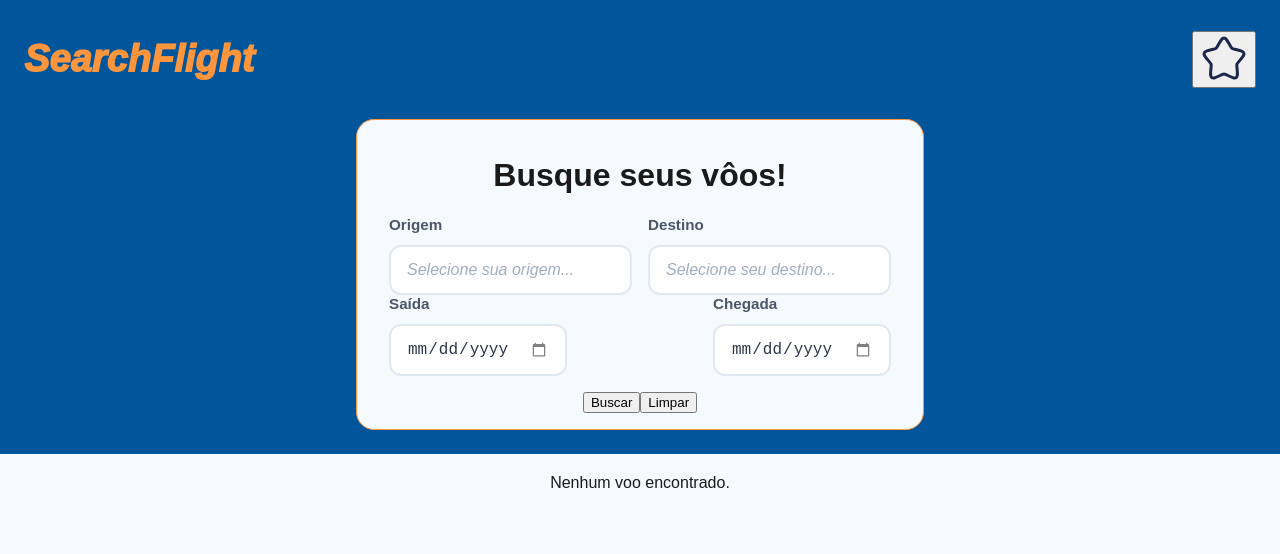
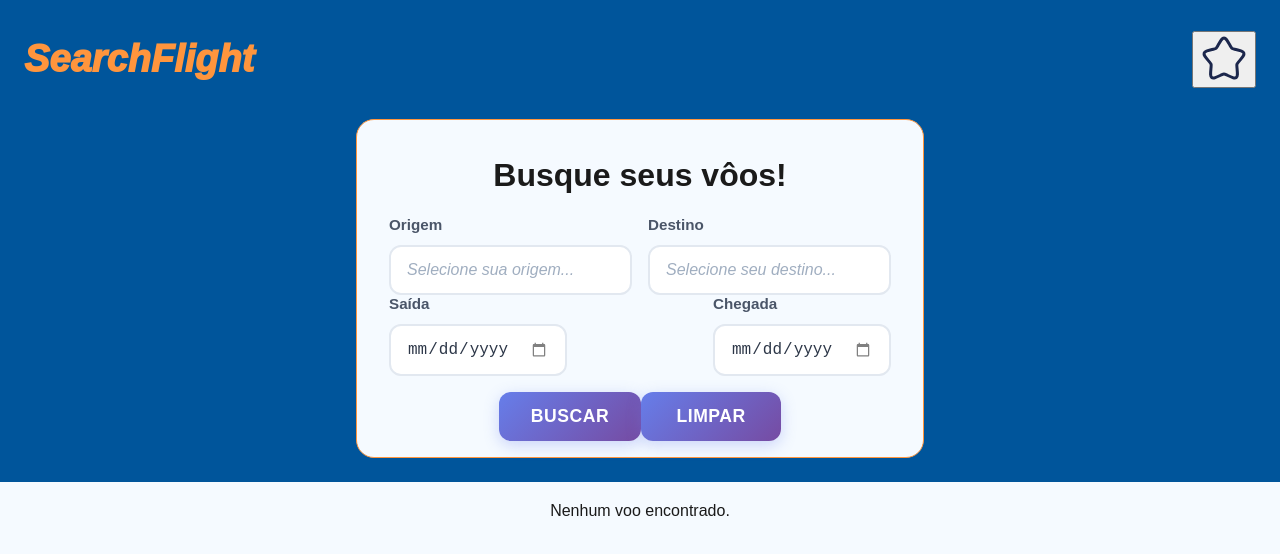
Before and after one commit to jonssond/flight-search-interface, a React (Create React App) app: page / in a window 1280 px wide. Shown: the top 554 px of the page. Built offline with nearby package versions, Linux system fonts and the light colour scheme; no server answers.

Commit message:
feat: add Button component with styled variants and hover effects

```diff
--- a/src/components/form/button/Button.tsx
+++ b/src/components/form/button/Button.tsx
@@ -1,13 +1,12 @@
 import { buttonProps } from './types';
+import './button.css';
 
 export const Button = (props: buttonProps) => {
-  const { content, type, onClick } = props;
+  const { content, type, onClick, variant = 'primary' } = props;
 
   return (
-    <div>
-      <button type={type} onClick={onClick}>
-        {content}
-      </button>
-    </div>
+    <button type={type} onClick={onClick} className={`button ${variant}`}>
+      {content}
+    </button>
   );
 };
--- /dev/null
+++ b/src/components/form/button/button.css
@@ -0,0 +1,65 @@
+.button {
+  padding: 14px 32px;
+  font-size: 1.1rem;
+  font-weight: 600;
+  border: none;
+  border-radius: 12px;
+  cursor: pointer;
+  transition: all 0.3s ease;
+  text-transform: uppercase;
+  letter-spacing: 0.5px;
+  min-width: 140px;
+  position: relative;
+  overflow: hidden;
+}
+
+.button::before {
+  content: '';
+  position: absolute;
+  top: 0;
+  left: -100%;
+  width: 100%;
+  height: 100%;
+  background: linear-gradient(
+    90deg,
+    transparent,
+    rgba(255, 255, 255, 0.2),
+    transparent
+  );
+  transition: left 0.5s;
+}
+
+.button:hover::before {
+  left: 100%;
+}
+
+.button.primary {
+  background: linear-gradient(135deg, #667eea 0%, #764ba2 100%);
+  color: white;
+  box-shadow: 0 4px 15px rgba(102, 126, 234, 0.3);
+}
+
+.button.primary:hover {
+  transform: translateY(-2px);
+  box-shadow: 0 8px 25px rgba(102, 126, 234, 0.4);
+}
+
+.button.primary:active {
+  transform: translateY(0);
+}
+
+.button.secondary {
+  background: linear-gradient(135deg, #cbd5e0 0%, #e2e8f0 100%);
+  color: #4a5568;
+  box-shadow: 0 4px 15px rgba(0, 0, 0, 0.1);
+}
+
+.button.secondary:hover {
+  transform: translateY(-2px);
+  box-shadow: 0 8px 25px rgba(0, 0, 0, 0.15);
+  background: linear-gradient(135deg, #a0aec0 0%, #cbd5e0 100%);
+}
+
+.button.secondary:active {
+  transform: translateY(0);
+}
```
